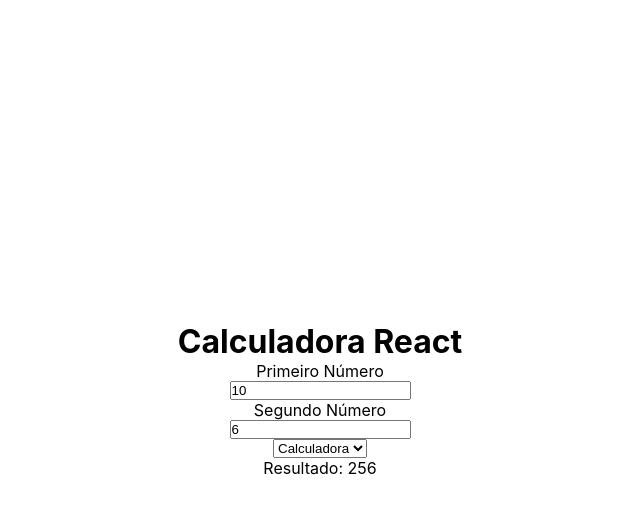
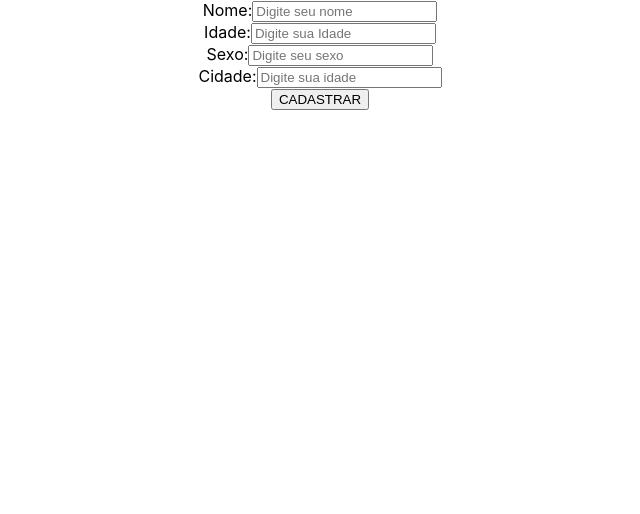
Before and after one commit to HitaloTaverna/Web-Serratec, a React (Create React App) app: page / in a window 1280 px wide. Shown: the top 514 px of the page, without its empty margins (320-960 px from the left). Built offline with nearby package versions, Linux system fonts and the light colour scheme.

Commit message:
Cadastro 10-06-2022

```diff
--- a/src/App.js
+++ b/src/App.js
@@ -1,5 +1,6 @@
 import "./App.css"
-import Calculadora from "./components/Calculadora";
+import Cadastro from "./components/Cadastro";
+//import Calculadora from "./components/Calculadora";
 // import Contador from "./components/Contador";
 // import Estado from "./components/Estado";
 // import InputControlado from "./components/InputControlado";
@@ -12,14 +13,15 @@ const App = () => {
     <div className="App">
      <>
 
-     <Calculadora/>
+     <Cadastro/>
 
   {/*<Contador meuNome={nome}/>
      <Estado />
      <InputControlado/>
      <PrimeiroComponente/>
      <Propriedades name={nome} idade={31} />
-  <SegundoComponente/> */}
+  <SegundoComponente/>
+  <Calculadora/> */}
   </>
     </div>
   );
--- /dev/null
+++ b/src/components/Cadastro/index.js
@@ -0,0 +1,51 @@
+import { useState } from 'react';
+
+const Cadastro = () => {
+    const [nome, setNome] = useState("")
+    const [idade, setIdade] = useState("")
+    const [sexo, setSexo] = useState("")
+    const [cidade, setCidade] = useState("")
+
+    const handleCadastro = (e) => {
+
+        const dados = `Nome: ${nome}. Idade: ${idade}. Sexo: ${sexo}. Cidade: ${cidade}`
+        console.log(dados)
+
+        if(nome === "" || idade === 30 || sexo === "" || cidade === ""){
+            alert("Preencha todos os campos")
+        } else {
+            setNome("")
+            setIdade("")
+            setSexo("")
+            setCidade("")
+            alert("Cadastro Realizado com sucesso")
+        }
+    }
+
+    return(
+        <form>
+            <label>
+                Nome:
+                <input type="text" placeholder="Digite seu nome" value={nome} onChange={(info) => setNome(info.target.value)}/>
+            </label>
+            <br/>
+            <label>
+                Idade:
+                <input type="text" placeholder="Digite sua Idade" value={idade} onChange={(e) => { setIdade(e.target.value)}}/>
+            </label>
+            <br/>
+            <label>
+                Sexo:
+                <input type="text" placeholder="Digite seu sexo" value={sexo} onChange={(e) => { setSexo(e.target.value)}}/>
+            </label>
+            <br/>
+            <label>
+                Cidade:
+                <input type="text" placeholder="Digite sua idade" value={cidade} onChange={(e) => { setCidade(e.target.value)}}/>
+            </label>
+            <br/>
+            <input type="button" value="CADASTRAR" onClick={handleCadastro}/>
+        </form>
+    );
+}
+export default Cadastro;
```
